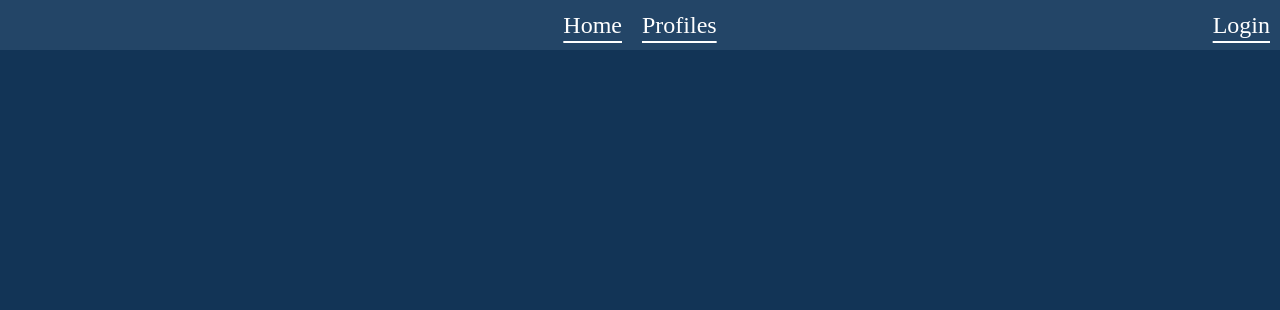
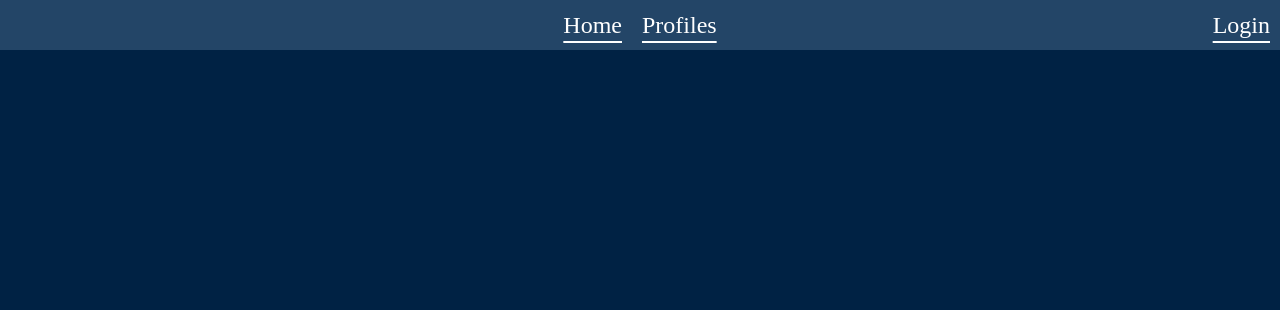
Before and after one commit to Wraith29/BlogV2, a Flask app: page / in a window 1280 px wide. Shown: the top 310 px of the page. Run offline with Flask 2, Linux system fonts and the light colour scheme.

Commit message:
updated background colour

```diff
--- a/app/static/styles/variables.css
+++ b/app/static/styles/variables.css
@@ -1,5 +1,5 @@
 :root {
-  --bg-colour: #123456;
+  --bg-colour: #002244;
   --fg-colour: #fff;
   --nav-bg-colour: #234567;
   --nav-fg-colour: #765432;
```
